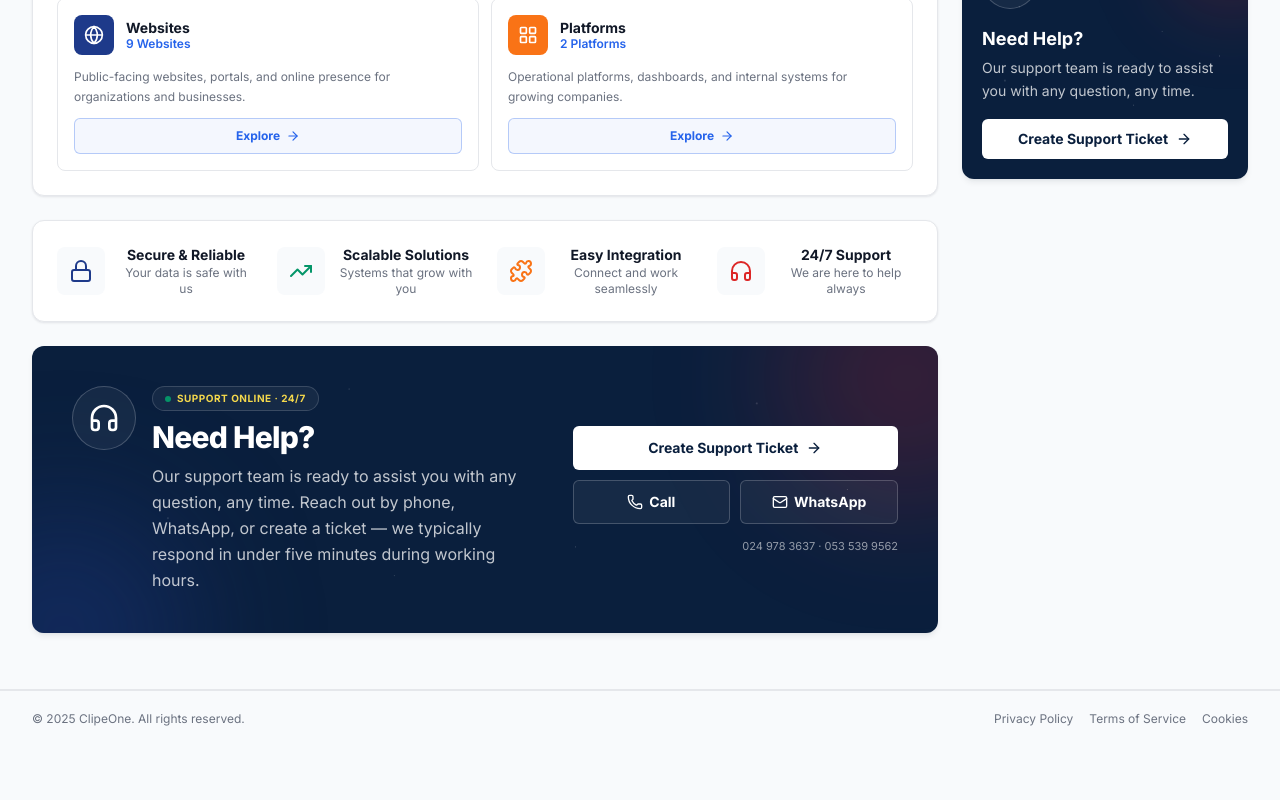
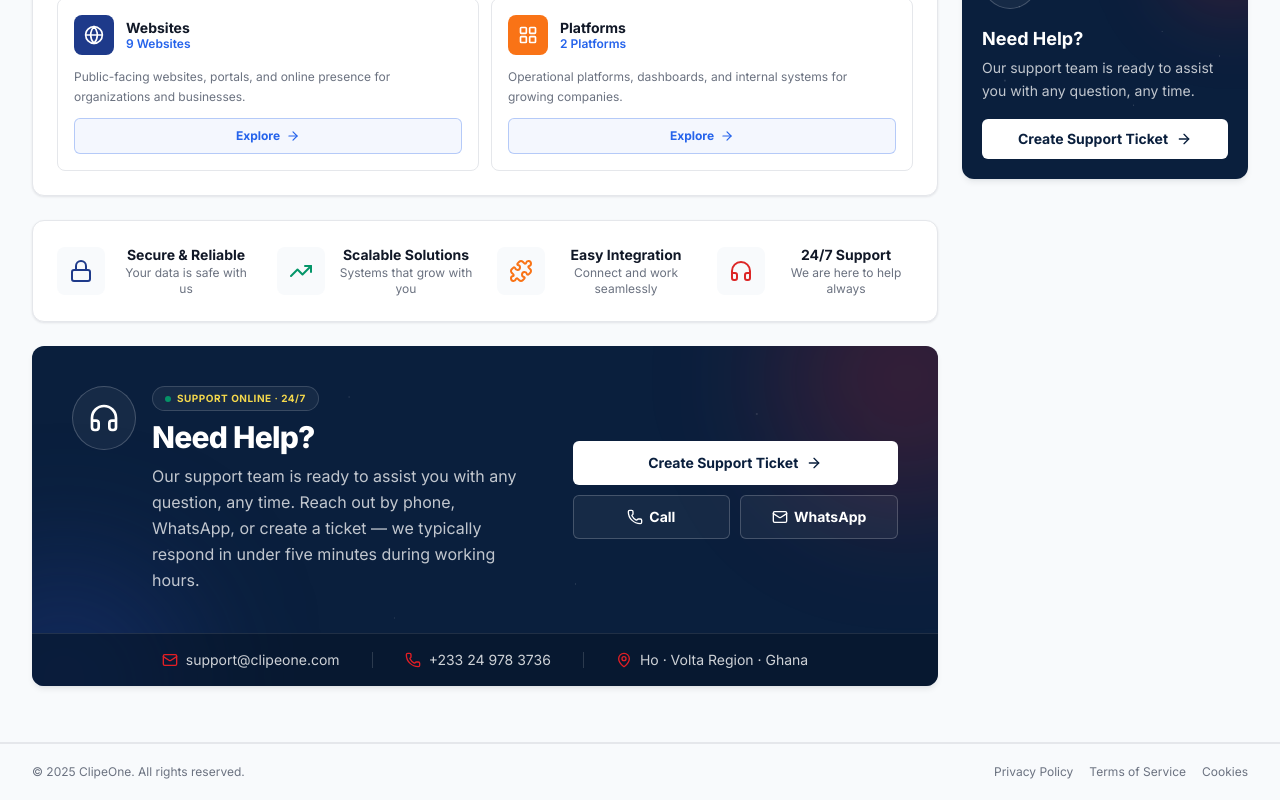
Before and after one commit to lilromeo2290/clipeone_platform, a Next.js app: page / in a window 1280 px wide. Shown: the part 1239-2039 px from the top of the page. Before the commit the page ends 1986 px from the top, so only its background shows below. Built offline with nearby package versions, Linux system fonts and the light colour scheme.

Commit message:
auto: 2026-09-03 23:24:25 — M  src/components/clipeone/need-help-banner.tsx|

```diff
--- a/src/components/clipeone/need-help-banner.tsx
+++ b/src/components/clipeone/need-help-banner.tsx
@@ -1,6 +1,6 @@
 "use client";
 
-import { Headphones, ArrowRight, Mail, Phone } from "lucide-react";
+import { Headphones, ArrowRight, Mail, Phone, MapPin } from "lucide-react";
 
 export function NeedHelpBanner() {
   return (
@@ -61,9 +61,32 @@ export function NeedHelpBanner() {
               WhatsApp
             </a>
           </div>
-          <p className="mt-1 text-center text-[11px] text-white/55 lg:text-right">
-            024 978 3637 · 053 539 9562
-          </p>
+        </div>
+      </div>
+
+      {/* Contact write-up bar */}
+      <div className="relative border-t border-white/10 bg-[#061528]/60 px-6 py-4 sm:px-8 lg:px-10">
+        <div className="flex flex-col items-center gap-3 text-sm text-white/80 sm:flex-row sm:items-center sm:justify-center sm:gap-6 lg:gap-8">
+          <a
+            href="mailto:support@clipeone.com"
+            className="inline-flex items-center gap-2 transition-colors hover:text-white"
+          >
+            <Mail className="h-4 w-4 text-[#e31e24]" />
+            support@clipeone.com
+          </a>
+          <span className="hidden h-4 w-px bg-white/15 sm:inline-block" />
+          <a
+            href="tel:+233249783637"
+            className="inline-flex items-center gap-2 transition-colors hover:text-white"
+          >
+            <Phone className="h-4 w-4 text-[#e31e24]" />
+            +233 24 978 3736
+          </a>
+          <span className="hidden h-4 w-px bg-white/15 sm:inline-block" />
+          <span className="inline-flex items-center gap-2">
+            <MapPin className="h-4 w-4 text-[#e31e24]" />
+            Ho · Volta Region · Ghana
+          </span>
         </div>
       </div>
     </section>
```
